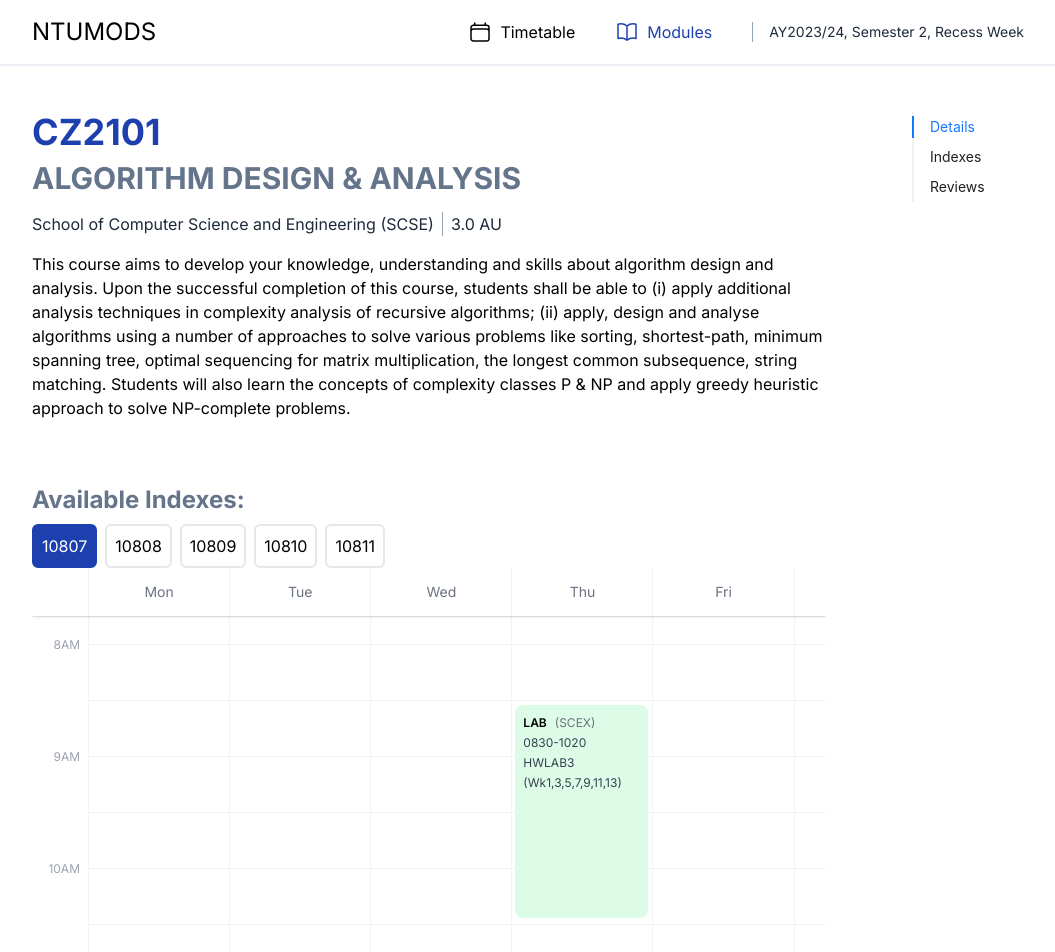
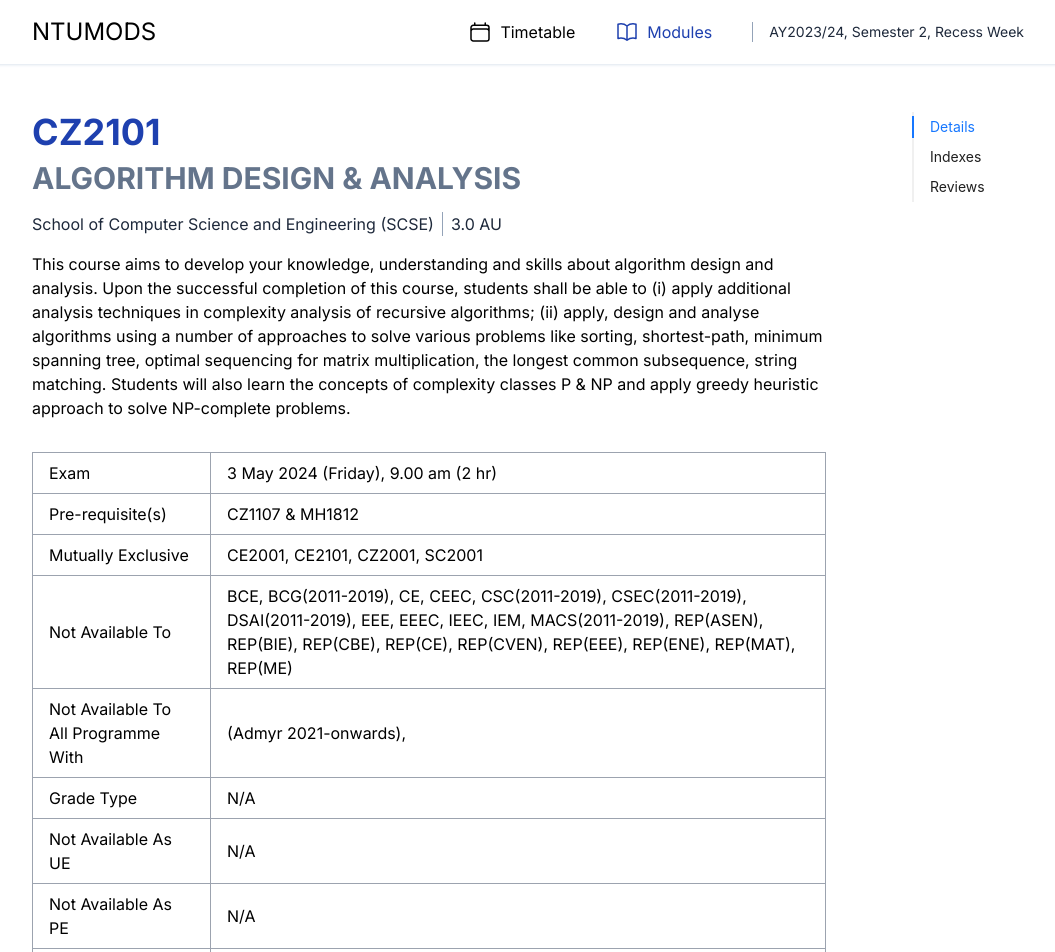
Before and after one commit to yequan99/ntumods-frontend, a Next.js app: page /modules/AB0403 in a window 1280 px wide. Shown: the top 952 px of the page, without its empty margins (112-1167 px from the left). Built offline with nearby package versions, Linux system fonts and the light colour scheme.

Commit message:
Added module info

```diff
--- a/src/app/modules/[module]/page.tsx
+++ b/src/app/modules/[module]/page.tsx
@@ -3,7 +3,7 @@
 import { useState, useEffect } from "react"
 import { Anchor } from "antd"
 
-import { ModuleData, ScheduleEvent, ThreadReviewData } from "@/utils/types"
+import { ModuleData, ScheduleEvent, ThreadReviewData, ModuleInfo } from "@/utils/types"
 import Schedule from "@/components/schedule"
 import Reviews from "./reviews"
 
@@ -122,7 +122,17 @@ export default function Module({ params }: { params: { module: string } }) {
         setSelectedIndexSchedule(indexMap[newIndex])
     }
 
-    console.log(selectedIndexSchedule)
+    const moduleInfo: ModuleInfo[] = [
+        {title: "Exam", data: moduleDetails?.exam.date === "" ? "" : `${moduleDetails?.exam.date} (${moduleDetails?.exam.dayOfWeek}), ${moduleDetails?.exam.time} (${moduleDetails?.exam.duration})`},
+        {title: "Pre-requisite(s)", data: moduleDetails?.prerequisite},
+        {title: "Mutually Exclusive", data: moduleDetails?.mutually_exclusive},
+        {title: "Not Available To", data: moduleDetails?.not_available_to},
+        {title: "Not Available To All Programme With", data: moduleDetails?.not_available_to_prog_with},
+        {title: "Grade Type", data: moduleDetails?.grade_type},
+        {title: "Not Available As UE", data: moduleDetails?.not_available_as_ue},
+        {title: "Not Available As PE", data: moduleDetails?.not_available_as_pe},
+        {title: "Not Offered As BDE", data: moduleDetails?.notOfferedAsBDE ? "Yes" : ""}
+    ]
 
     return (
         <div className="w-full h-full flex flex-row">
@@ -139,6 +149,16 @@ export default function Module({ params }: { params: { module: string } }) {
                         <h1 className="pl-2">{moduleDetails?.au} AU</h1>
                     </div>
                     <p className="pt-4">{moduleDetails?.description}</p>
+                    <table className="table-auto mt-8 border-collapse border border-gray-200">
+                        <tbody>
+                            {moduleInfo.map((detail,index) => (
+                                <tr key={index}>
+                                    <td className="border border-gray-400 px-4 py-2">{detail.title}</td>
+                                    <td className="border border-gray-400 px-4 py-2">{detail.data === "" ? "N/A" : detail.data}</td>
+                                </tr>
+                            ))}
+                        </tbody>
+                    </table>
                 </div>
                 <div id="indexes" className="pb-16">
                     <h1 className="font-bold text-slate-500 text-2xl">Available Indexes: </h1>
--- a/src/utils/types.ts
+++ b/src/utils/types.ts
@@ -47,6 +47,11 @@ export type ModuleData = {
     schedule: ScheduleData[]
 }
 
+export type ModuleInfo = {
+    title: string,
+    data: string | undefined
+}
+
 export type ScheduleData = {
     startTime: string,
     endTime: string,
```
